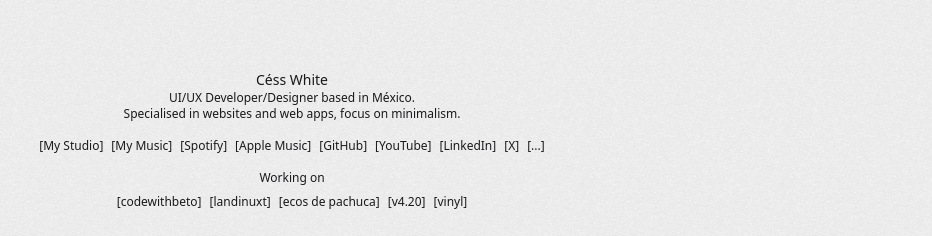
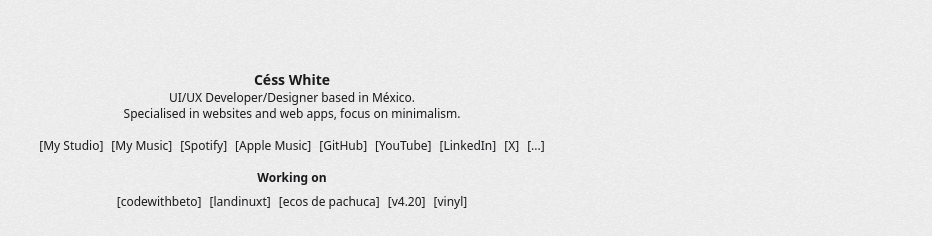
Before and after one commit to cesswhite/portfolio, a Nuxt app: page / in a window 1280 px wide. Shown: the part 260-496 px from the top of the page, without its empty margins (348-1280 px from the left). Built offline with nearby package versions, Linux system fonts and the light colour scheme.

Commit message:
Update font styles in Info.vue for improved emphasis on headings and enhance visual hierarchy.

```diff
--- a/app/components/Info.vue
+++ b/app/components/Info.vue
@@ -1,7 +1,7 @@
 <template>
     <div class="flex flex-col items-start sm:items-center w-full">
         <header class="flex flex-col items-start sm:items-center text-left sm:text-center">
-            <h1 class="text-sm font-sans text-zinc-900 dark:text-zinc-100">Céss White</h1>
+            <h1 class="text-sm font-sans font-bold text-zinc-900 dark:text-zinc-100">Céss White</h1>
             <p class="text-xs font-sans text-zinc-900 dark:text-zinc-100">
                 UI/UX Developer/Designer based in México.
             </p>
@@ -27,7 +27,7 @@
         </nav>
         <section aria-labelledby="working-on-heading" class="flex flex-col items-start sm:items-center">
             <h2 id="working-on-heading"
-                class="text-xs font-sans text-zinc-900 dark:text-zinc-100 mt-4 font-normal">
+                class="text-xs font-sans text-zinc-900 dark:text-zinc-100 mt-4 font-bold">
                 Working on
             </h2>
             <nav aria-label="Current projects" class="flex flex-col sm:flex-row gap-2 items-start sm:items-center mt-2">
```
